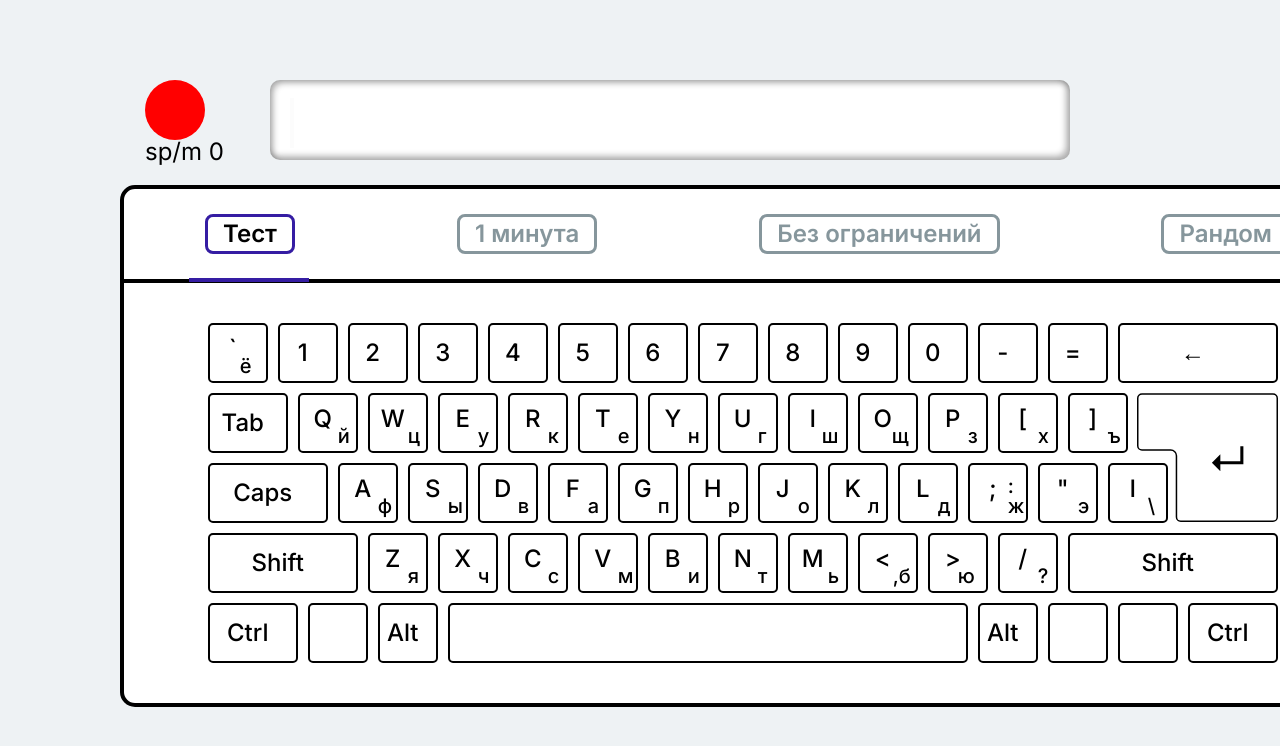
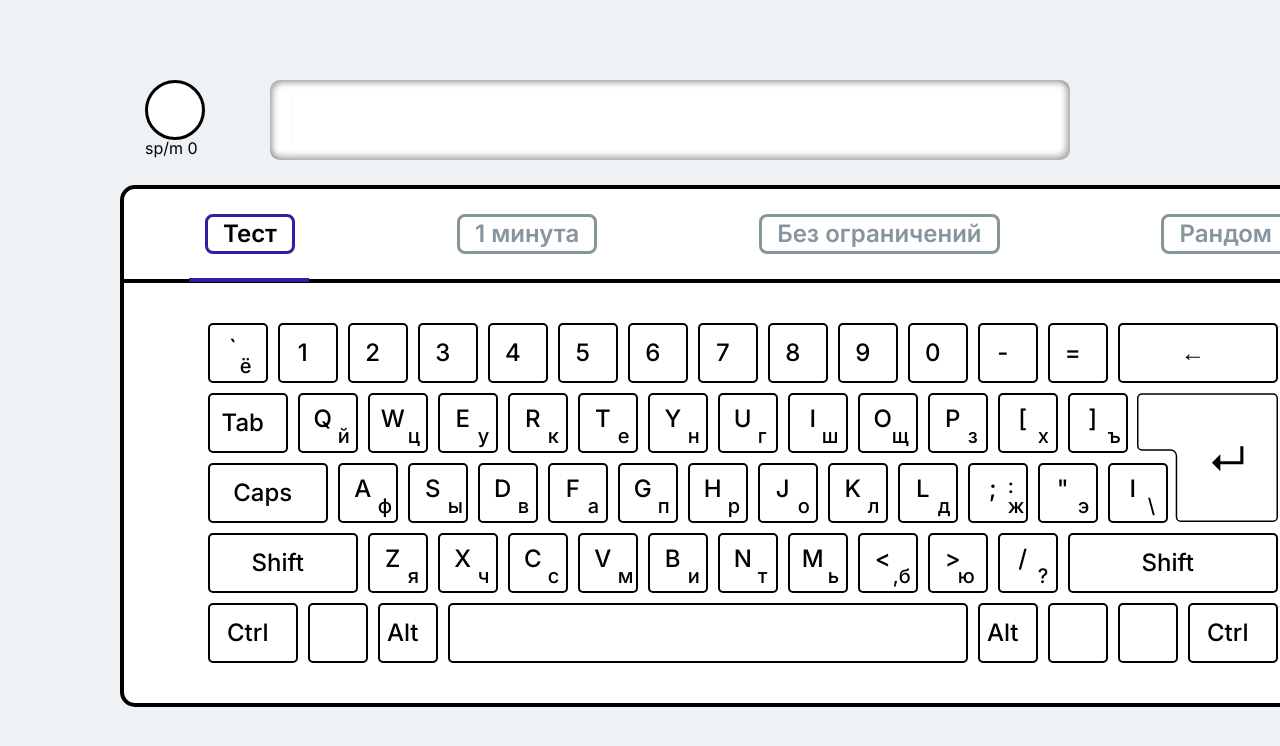
Before and after one commit to Crede322/typetest, a React (Create React App) app: page / in a window 1280 px wide. Shown: the top 746 px of the page. Built offline with nearby package versions, Linux system fonts and the light colour scheme.

Commit message:
анимировал таймер

```diff
--- a/src/components/Menu.module.css
+++ b/src/components/Menu.module.css
@@ -69,7 +69,7 @@
 
 .typing__buttons1 h2 {
     z-index: 4;
-    font-size: 24px;
+    font-size: 16px;
 }
 
 .paste {
@@ -162,17 +162,19 @@ margin-left: 25px;
   align-items: center;
   overflow: hidden;
   position: relative;
+  border: 3px solid black;
 }
 
 .timer__off {
     width: 60px;
     height: 60px;
     border-radius: 50%;
-    background-color: red;
+    background-color: #fff;
     display: flex;
     justify-content: center;
     align-items: center;
     overflow: hidden;
+    border: 3px solid black;
 }
 .timer::before {
     content: '';
```
